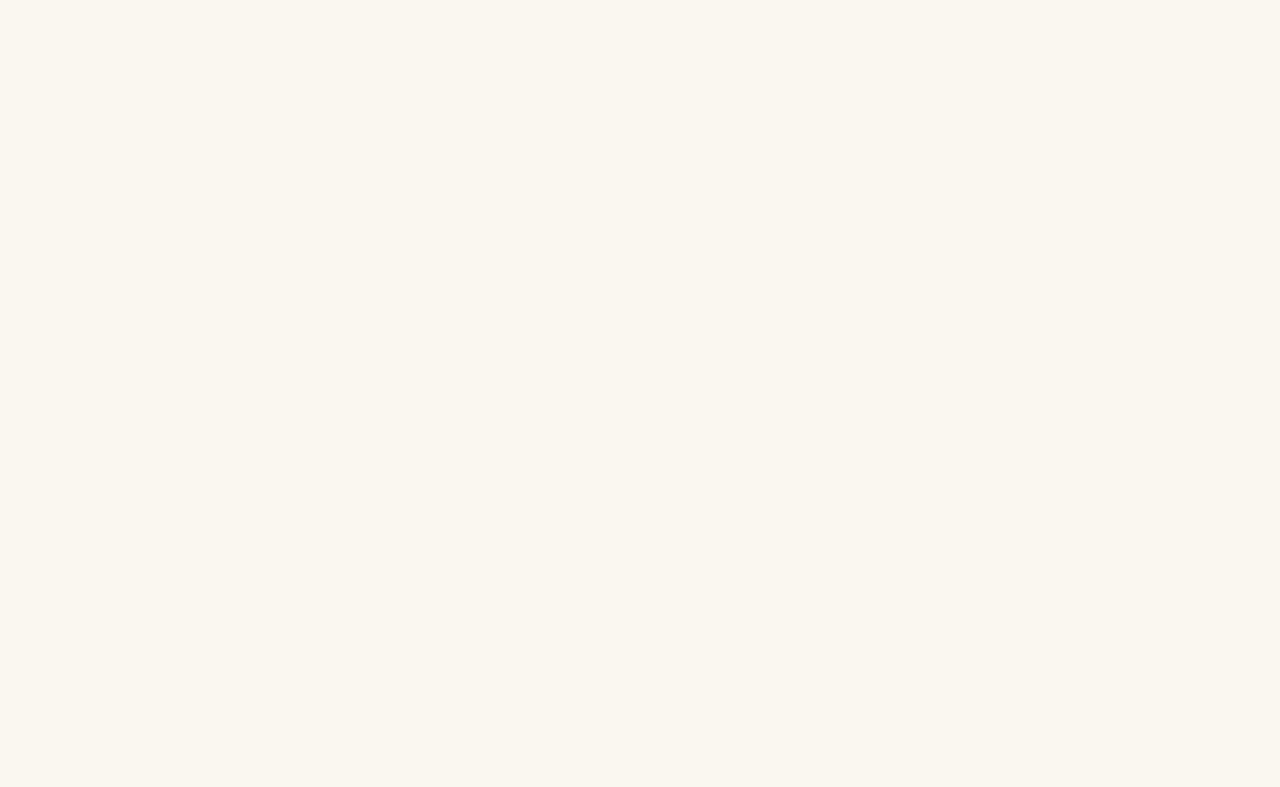
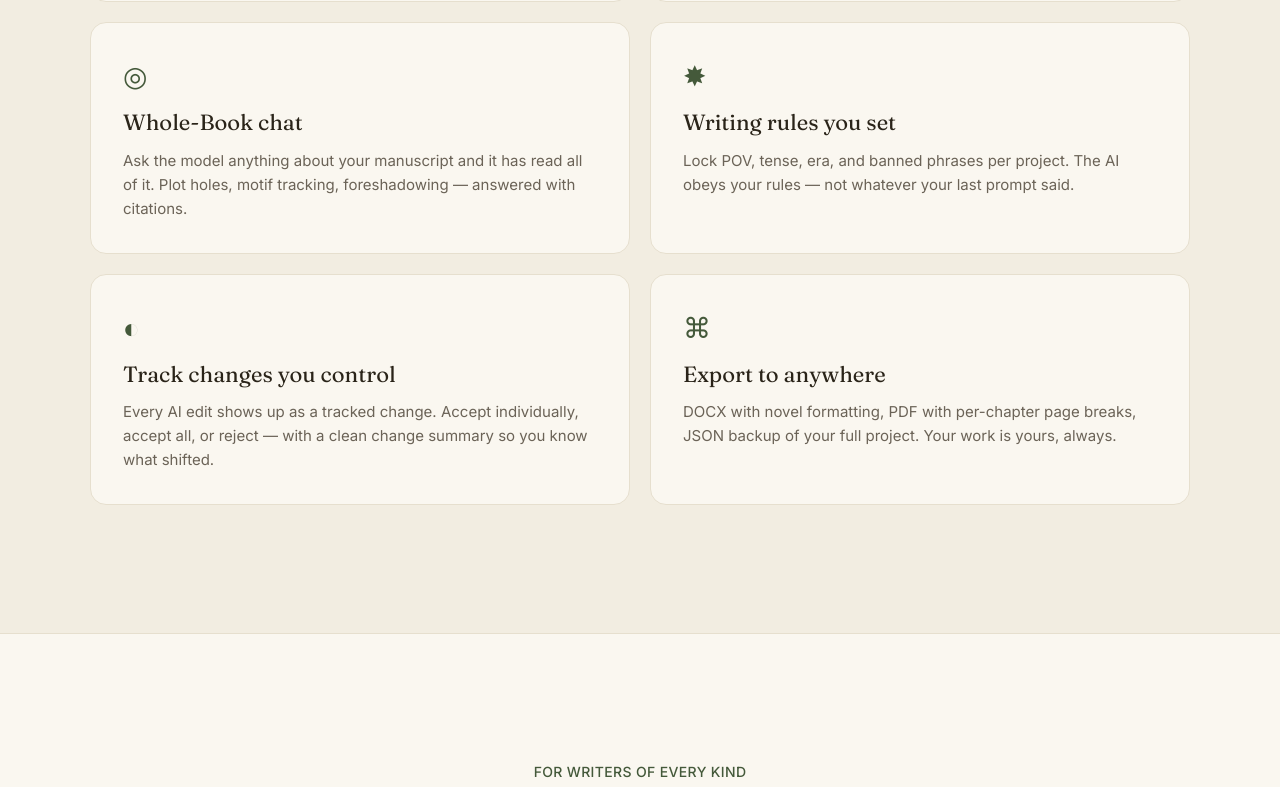
Before and after one commit to lerenyae/prosecraft, a Next.js app: page / in a window 1280 px wide. Shown: the part 1473-2260 px from the top of the page. Before the commit the page ends 912 px from the top, so only its background shows below. Built offline with nearby package versions, Linux system fonts and the light colour scheme; no server answers.

Commit message:
Update page.tsx

```diff
--- a/src/app/(marketing)/page.tsx
+++ b/src/app/(marketing)/page.tsx
@@ -1,10 +1,13 @@
 import { Hero } from '@/components/marketing/Hero';
+import { Features } from '@/components/marketing/Features';
+import { ForWriters } from '@/components/marketing/ForWriters';
 
 export default function LandingPage() {
   return (
     <>
       <Hero />
-      {/* TODO: ProductPreview, CompareGrid, CTA — deferred per spec section 8 step 9 */}
+      <Features />
+      <ForWriters />
     </>
   );
 }
```
